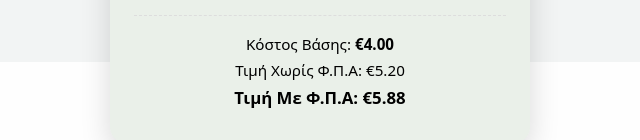
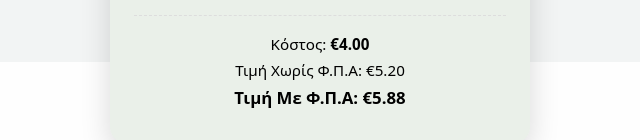
Before and after one commit to Perlahomes/Cleaning_Cost_Calculator, a plain HTML site: page index.html in a window 1280 px wide. Both pictures are taken after a click on the button "Υπολογισμός". Shown: the part 660-800 px from the top of the page, 320-960 px from the left. Drawn offline with Linux system fonts and the light colour scheme.

```diff
--- a/index.html
+++ b/index.html
@@ -170,7 +170,7 @@
     <button id="calculateBtn">Υπολογισμός</button>
 
     <div class="results" id="results" hidden>
-        <div class="result">Κόστος Βάσης: <strong>€<span id="baseCost"></span></strong></div>
+        <div class="result">Κόστος: <strong>€<span id="baseCost"></span></strong></div>
         <div class="result">Τιμή Χωρίς Φ.Π.Α: €<span id="withoutVAT"></span></div>
         <div class="result highlight">Τιμή Με Φ.Π.Α: €<span id="withVAT"></span></div>
     </div>
```
